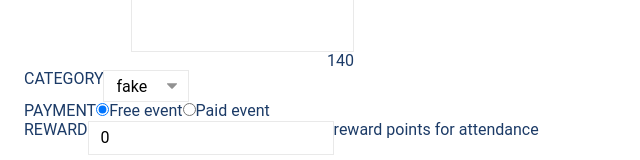
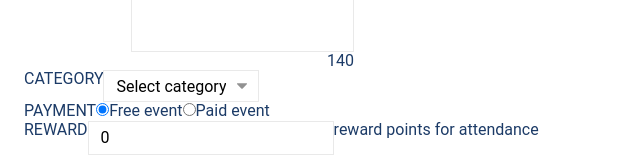
Before and after one commit to pumanitro/Accenture-Interview-App, a React (Create React App) app: page / in a window 1280 px wide. Shown: the part 219-379 px from the top of the page, without its empty margins (0-640 px from the left). Built offline with nearby package versions, Linux system fonts and the light colour scheme.

Commit message:
Added dropdown category.

```diff
--- a/src/components/Dropdown/Dropdown.tsx
+++ b/src/components/Dropdown/Dropdown.tsx
@@ -10,12 +10,18 @@ export type Option = {
 type DropdownPropTypes = {
   options: Option[];
   value: string;
+  placeholder?: string;
   onChange: (e: ChangeEvent<HTMLSelectElement>) => void;
 } & StyledFormElementPropsType;
 
-export const Dropdown: FC<DropdownPropTypes> = ({ options, value, onChange }) => {
+export const Dropdown: FC<DropdownPropTypes> = ({ options, value, onChange, placeholder }) => {
   return (
     <StyledSelect value={value} onChange={onChange}>
+      {placeholder && (
+        <option value="" hidden>
+          {placeholder}
+        </option>
+      )}
       {options.map(option => (
         <option key={option.value} value={option.value}>
           {option.label}
--- a/src/components/FormDropdown/FormDropdown.tsx
+++ b/src/components/FormDropdown/FormDropdown.tsx
@@ -6,17 +6,24 @@ import { Dropdown, Option } from '../Dropdown/Dropdown';
 type FormDropdownType = {
   name: string;
   validateFunction?: ValidateFunctionType;
+  placeholder?: string;
   options: Option[];
 };
 
-export const FormDropdown: FC<FormDropdownType> = ({ name, validateFunction, options }) => {
+export const FormDropdown: FC<FormDropdownType> = ({ name, validateFunction, options, placeholder }) => {
   return (
     <ObjectField name={name} validateFunction={validateFunction}>
       {({ value, setValue, error }) => {
         return (
           <>
             <GlobalErrorMessage message={error}>
-              <Dropdown options={options} value={value} onChange={e => setValue(e.target.value)} hasError={!!error} />
+              <Dropdown
+                options={options}
+                value={value}
+                onChange={e => setValue(e.target.value)}
+                hasError={!!error}
+                placeholder={placeholder}
+              />
             </GlobalErrorMessage>
           </>
         );
--- a/src/pages/Home/About/About.tsx
+++ b/src/pages/Home/About/About.tsx
@@ -41,6 +41,7 @@ export const About = () => {
               label: 'fake3',
             },
           ]}
+          placeholder="Select category"
         />
       </FormElement>
       <FormElement title="payment">
```
